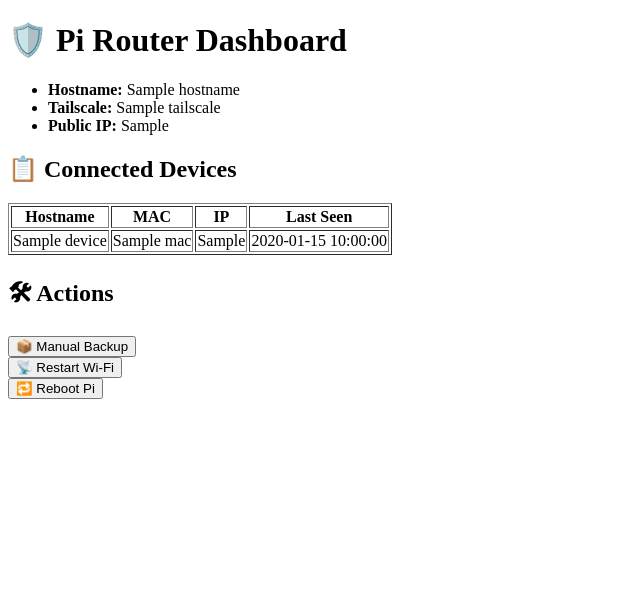
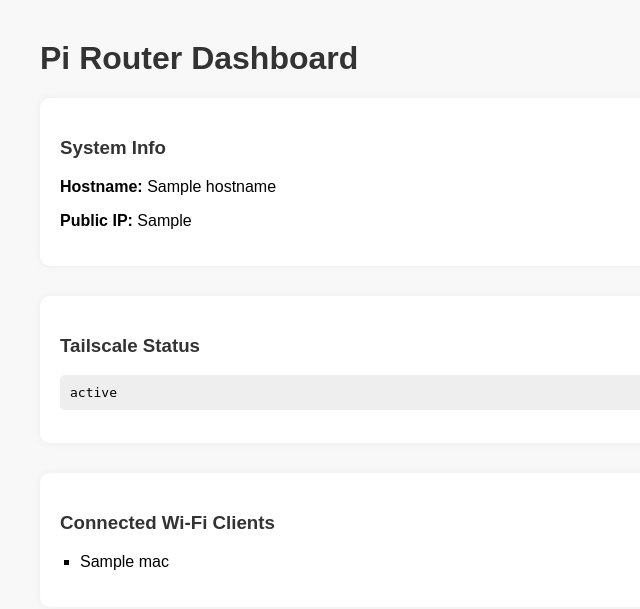
Before and after one commit to kokait/pi-router-dashboard, a Flask app: template templates/dashboard.html in a window 1280 px wide. Shown: the top 609 px of the page, without its empty margins (0-640 px from the left). Run offline with Flask 3, Linux system fonts and the light colour scheme; the template is opened without the code that fills it: most values are stand-ins (such as "Sample title", 1, 10 or a date in 2020).

Commit message:
Update dashboard.html

```diff
--- a/templates/dashboard.html
+++ b/templates/dashboard.html
@@ -1,39 +1,61 @@
 <!DOCTYPE html>
-<html>
+<html lang="en">
 <head>
+    <meta charset="UTF-8">
     <title>Pi Router Dashboard</title>
+    <style>
+        body {
+            font-family: Arial, sans-serif;
+            margin: 40px;
+            background-color: #f8f8f8;
+        }
+        h1, h3 {
+            color: #333;
+        }
+        .section {
+            background-color: #fff;
+            padding: 20px;
+            margin-bottom: 30px;
+            border-radius: 10px;
+            box-shadow: 0 0 10px rgba(0,0,0,0.05);
+        }
+        ul {
+            list-style-type: square;
+            padding-left: 20px;
+        }
+        pre {
+            background-color: #eee;
+            padding: 10px;
+            border-radius: 5px;
+            overflow-x: auto;
+        }
+    </style>
 </head>
 <body>
-    <h1>🛡️ Pi Router Dashboard</h1>
+    <h1>Pi Router Dashboard</h1>
 
-    <ul>
-        <li><strong>Hostname:</strong> {{ hostname }}</li>
-        <li><strong>Tailscale:</strong> {{ tailscale }}</li>
-        <li><strong>Public IP:</strong> {{ ip }}</li>
-    </ul>
+    <div class="section">
+        <h3>System Info</h3>
+        <p><strong>Hostname:</strong> {{ hostname }}</p>
+        <p><strong>Public IP:</strong> {{ public_ip }}</p>
+    </div>
 
-    <h2>📋 Connected Devices</h2>
-    <table border="1">
-        <tr><th>Hostname</th><th>MAC</th><th>IP</th><th>Last Seen</th></tr>
-        {% for device in leases %}
-        <tr>
-            <td>{{ device.hostname }}</td>
-            <td>{{ device.mac }}</td>
-            <td>{{ device.ip }}</td>
-            <td>{{ device.time }}</td>
-        </tr>
-        {% endfor %}
-    </table>
+    <div class="section">
+        <h3>Tailscale Status</h3>
+        <pre>{{ tailscale_status }}</pre>
+    </div>
 
-    <h2>🛠 Actions</h2>
-    <form method="POST" action="/backup">
-        <button type="submit">📦 Manual Backup</button>
-    </form>
-    <form method="POST" action="/restart-wifi">
-        <button type="submit">📡 Restart Wi-Fi</button>
-    </form>
-    <form method="POST" action="/reboot">
-        <button type="submit">🔁 Reboot Pi</button>
-    </form>
+    <div class="section">
+        <h3>Connected Wi-Fi Clients</h3>
+        {% if wifi_clients %}
+            <ul>
+                {% for mac in wifi_clients %}
+                    <li>{{ mac }}</li>
+                {% endfor %}
+            </ul>
+        {% else %}
+            <p>No clients connected.</p>
+        {% endif %}
+    </div>
 </body>
 </html>
```
